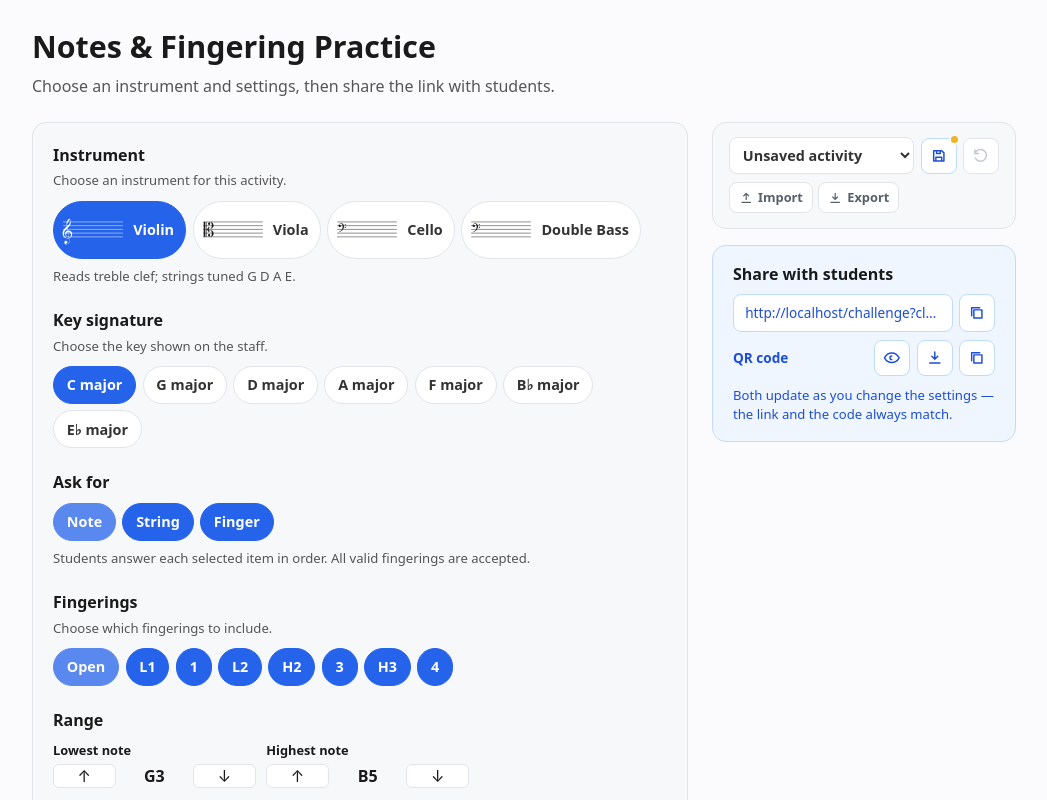
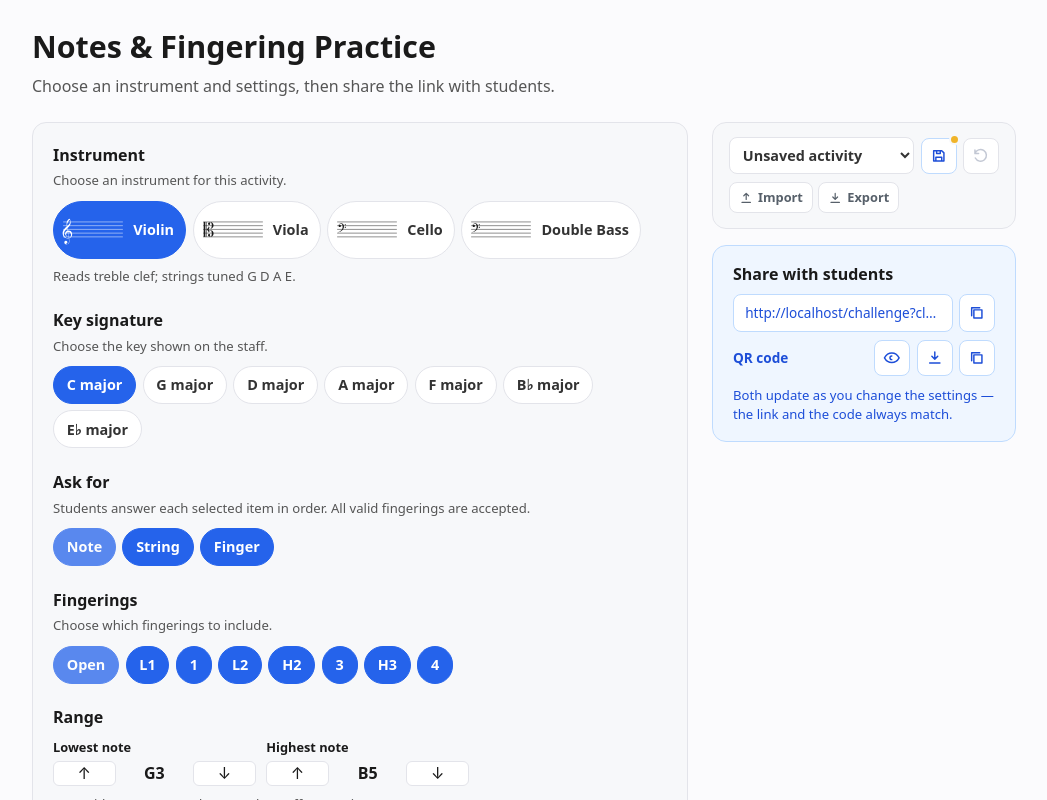
Before and after one commit to EdTech-a-thon/music-fingering, a SvelteKit app in the folder note-identification/: page / in a window 1280 px wide. Shown: the top 800 px of the page, without its empty margins (116-1163 px from the left). Built offline with nearby package versions, Linux system fonts and the light colour scheme.

Commit message:
Align ask-for description placement

```diff
--- a/note-identification/src/routes/+page.svelte
+++ b/note-identification/src/routes/+page.svelte
@@ -418,6 +418,9 @@
 
 			<fieldset>
 				<legend>Ask for</legend>
+				<p class="hint">
+					Students answer each selected item in order. All valid fingerings are accepted.
+				</p>
 				<div class="chips">
 					<span class="chip on locked">Note</span>
 					<button
@@ -436,9 +439,6 @@
 						onclick={() => (settings.askFinger = !settings.askFinger)}>Finger</button
 					>
 				</div>
-				<p class="hint after">
-					Students answer each selected item in order. All valid fingerings are accepted.
-				</p>
 			</fieldset>
 
 			{#if asksPosition(settings)}
```
